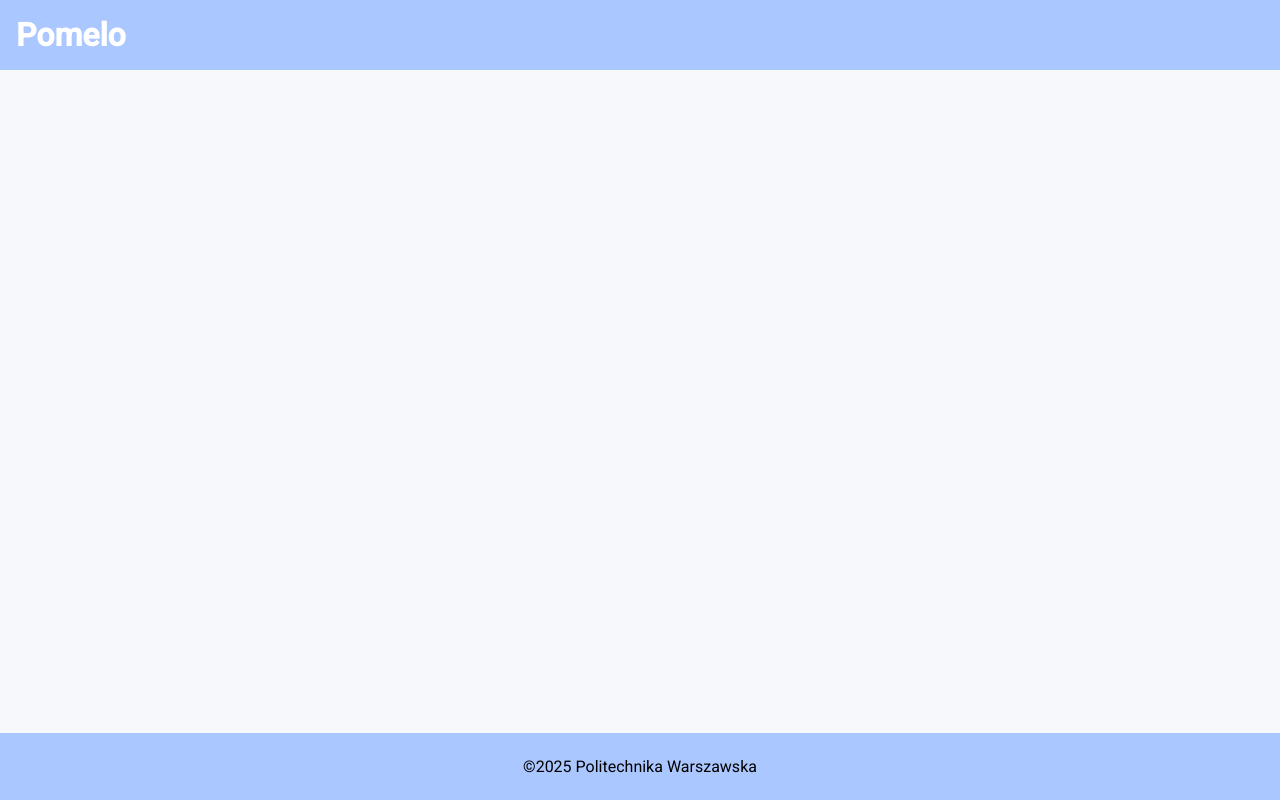
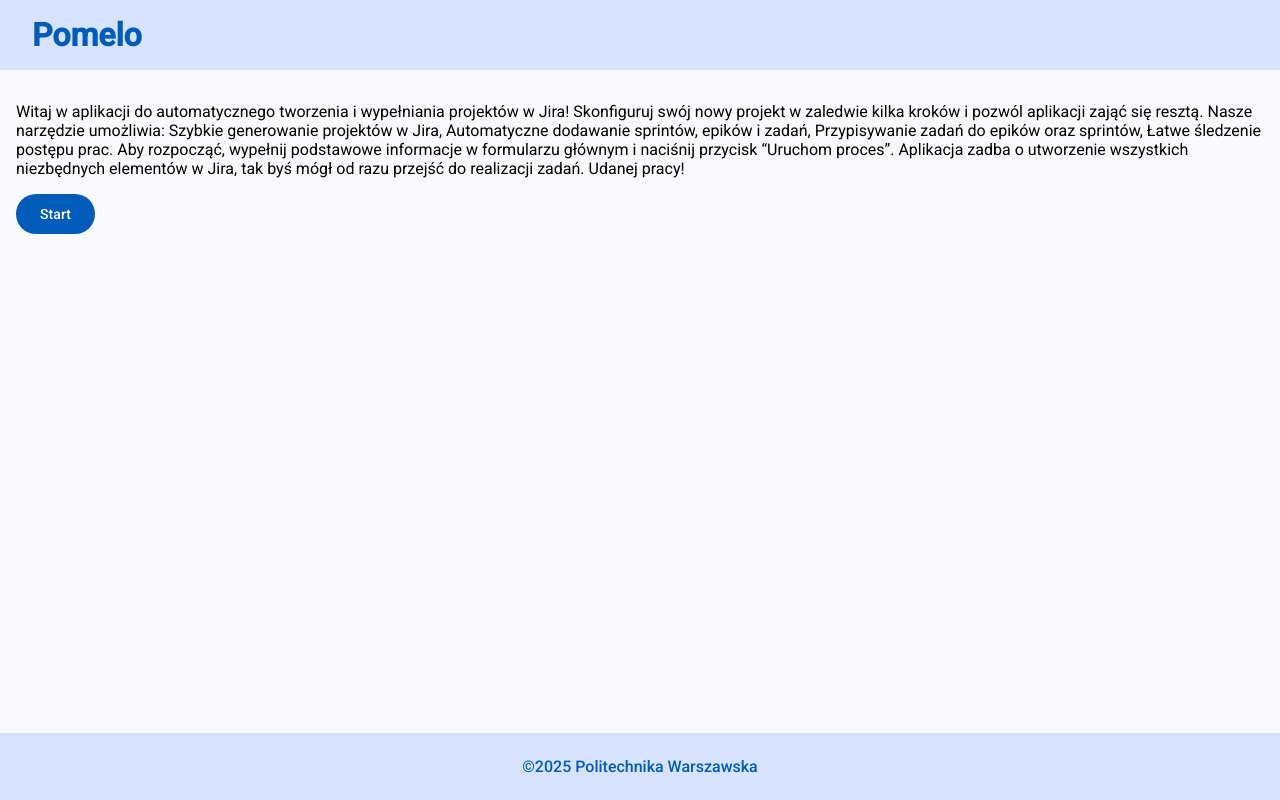
Before and after one commit to MiloszKlaput/Generio, an Angular app in the folder pomelo.fe/: page / in a window 1280 px wide. Built offline with nearby package versions, Linux system fonts and the light colour scheme.

Commit message:
kolory + pusta strona startowa

```diff
--- a/pomelo.fe/src/app/app.component.scss
+++ b/pomelo.fe/src/app/app.component.scss
@@ -1,13 +1,4 @@
 @use '../styles/breakpoints' as *;
-
-@media (min-width: $Medium) {
-}
-
-@media (min-width: $Large) {
-}
-
-@media (min-width: $XLarge) {
-}
 
 :host {
   display: flex;
@@ -16,26 +7,28 @@
   overflow: hidden;
 
   .top-menu {
-    padding: 1rem;
-    background-color: #abc7ff;
+    padding: 1rem 2rem;
+    background-color: #d7e3ff;
 
     .title {
       font-size: 2rem;
       font-weight: 600;
-      color: #fff;
+      color: #005cbb;
     }
   }
 
   .content {
     flex: 1;
-    background-color: #f7f8fb;
+    background-color: #faf9fd;
     overflow-y: auto;
     padding: 1rem;
   }
 
   .footer {
     padding: 1.5rem;
-    background-color: #abc7ff;
+    background-color: #d7e3ff;
     text-align: center;
+    color: #005cbb;
+    font-weight: 500;
   }
 }
--- a/pomelo.fe/src/app/app.routes.ts
+++ b/pomelo.fe/src/app/app.routes.ts
@@ -1,7 +1,9 @@
 import { Routes } from '@angular/router';
 import { MainFormComponent } from './components/main-form/main-form.component';
+import { HomeComponent } from './components/home/home.component';
 
 export const routes: Routes = [
+  { path: '', component: HomeComponent },
   { path: 'Form', component: MainFormComponent },
   { path: '**', redirectTo: '' }
 ];
--- /dev/null
+++ b/pomelo.fe/src/app/components/home/home.component.html
@@ -0,0 +1,12 @@
+<p>Witaj w aplikacji do automatycznego tworzenia i wypełniania projektów w Jira!
+
+  Skonfiguruj swój nowy projekt w zaledwie kilka kroków i pozwól aplikacji zająć się resztą. Nasze narzędzie umożliwia:
+
+  Szybkie generowanie projektów w Jira,
+  Automatyczne dodawanie sprintów, epików i zadań,
+  Przypisywanie zadań do epików oraz sprintów,
+  Łatwe śledzenie postępu prac.
+  Aby rozpocząć, wypełnij podstawowe informacje w formularzu głównym i naciśnij przycisk “Uruchom proces”. Aplikacja zadba o utworzenie wszystkich niezbędnych elementów w Jira, tak byś mógł od razu przejść do realizacji zadań.
+
+  Udanej pracy!</p>
+<button mat-flat-button (click)="goToForm()" type="button">Start</button>
--- /dev/null
+++ b/pomelo.fe/src/app/components/home/home.component.ts
@@ -0,0 +1,17 @@
+import { Component, inject } from '@angular/core';
+import { MatButtonModule } from '@angular/material/button';
+import { Router } from '@angular/router';
+
+@Component({
+  selector: 'app-home',
+  imports: [MatButtonModule],
+  templateUrl: './home.component.html',
+  styleUrl: './home.component.scss'
+})
+export class HomeComponent {
+  private router = inject(Router);
+
+  goToForm(): void {
+    this.router.navigate(['/Form']);
+  }
+}
--- a/pomelo.fe/src/app/components/main-form/main-form.component.html
+++ b/pomelo.fe/src/app/components/main-form/main-form.component.html
@@ -1,5 +1,5 @@
 <mat-horizontal-stepper [orientation]="(stepperOrientation$ | async)!" [linear]="true" #stepper>
-  <!-- Step 1: Projekt -->
+
   <mat-step [stepControl]="projectForm" label="Projekt">
     <form class="form-container" [formGroup]="projectForm">
       <h2>Projekt</h2>
@@ -13,7 +13,7 @@
       @if (fp.isNewProjectNeeded.value === IsProjectNeeded.No) {
       <div class="form-group-container" formGroupName="existingProject">
         <mat-form-field>
-          <mat-label>Unikalny klucz twojego projektu np. KIWI</mat-label>
+          <mat-label>Unikalny klucz twojego projektu</mat-label>
           <input formControlName="existingProjectKey" matInput />
           @if (fpe.existingProjectKey.errors?.['required'] && fpe.existingProjectKey.touched) {
           <mat-error>Uzupełnij pole</mat-error>
@@ -52,7 +52,7 @@
         </mat-form-field>
 
         <mat-form-field>
-          <mat-label>Unikalny klucz np. KIWI</mat-label>
+          <mat-label>Unikalny klucz KIWI</mat-label>
           <input formControlName="projectKey" matInput />
           @if (fpn.projectKey.errors?.['required'] && fpn.projectKey.touched) {
           <mat-error>Uzupełnij pole</mat-error>
@@ -76,12 +76,11 @@
       }
 
       <div class="stepper-actions">
-        <button mat-raised-button matStepperNext [disabled]="!projectForm.valid">Dalej</button>
+        <button mat-flat-button matStepperNext [disabled]="!projectForm.valid">Dalej</button>
       </div>
     </form>
   </mat-step>
 
-  <!-- Step 2: Sprinty -->
   <mat-step [stepControl]="sprintsForm" label="Sprinty">
     <form class="form-container" [formGroup]="sprintsForm">
       <h2>Sprinty</h2>
@@ -120,12 +119,11 @@
 
       <div class="stepper-actions">
         <button mat-raised-button matStepperPrevious>Wróć</button>
-        <button mat-raised-button matStepperNext [disabled]="!sprintsForm.valid">Dalej</button>
+        <button mat-flat-button matStepperNext [disabled]="!sprintsForm.valid">Dalej</button>
       </div>
     </form>
   </mat-step>
 
-  <!-- Step 3: Epiki -->
   <mat-step [stepControl]="epicsForm" label="Epiki">
     <form class="form-container" [formGroup]="epicsForm">
       <h2>Epiki</h2>
@@ -143,12 +141,11 @@
 
       <div class="stepper-actions">
         <button mat-raised-button matStepperPrevious>Wróć</button>
-        <button mat-raised-button matStepperNext [disabled]="!epicsForm.valid">Dalej</button>
+        <button mat-flat-button matStepperNext [disabled]="!epicsForm.valid">Dalej</button>
       </div>
     </form>
   </mat-step>
 
-  <!-- Step 4: Zadania -->
   <mat-step [stepControl]="issuesForm" label="Zadania">
     <form class="form-container" [formGroup]="issuesForm">
       <h2>Zadania</h2>
@@ -176,7 +173,7 @@
 
       <div class="stepper-actions">
         <button mat-raised-button matStepperPrevious>Wróć</button>
-        <button mat-raised-button matStepperNext [disabled]="!issuesForm.valid">Dalej</button>
+        <button mat-flat-button matStepperNext [disabled]="!issuesForm.valid">Dalej</button>
       </div>
     </form>
   </mat-step>
@@ -260,7 +257,7 @@
       </mat-card>
 
       <div class="summary-actions">
-        <button mat-raised-button (click)="onReset()">Zacznij od nowa</button>
+        <button mat-raised-button (click)="onReset()">Resetuj</button>
         <button (click)="onSubmit()" mat-flat-button type="submit" [disabled]="!issuesForm.valid">Rozpocznij</button>
       </div>
     </form>
--- a/pomelo.fe/src/app/components/main-form/main-form.component.ts
+++ b/pomelo.fe/src/app/components/main-form/main-form.component.ts
@@ -99,8 +99,9 @@ export class MainFormComponent implements OnInit, OnDestroy {
   }
 
   onReset(): void {
+    this.projectForm.reset();
+    this.stepper.reset();
     this.initForms();
-    this.stepper.reset();
   }
 
   private initForms(): void {
```
Also changed, not shown: pomelo.fe/src/app/components/main-form/main-form.component.scss (+0 -12 lines), pomelo.fe/src/app/components/home/home.component.scss (added).
